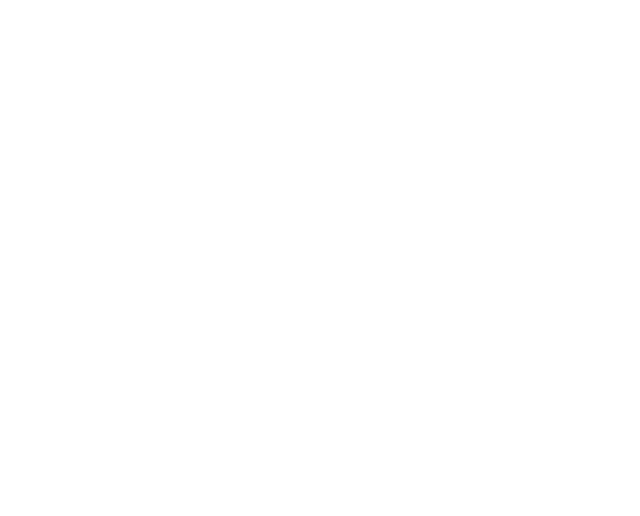
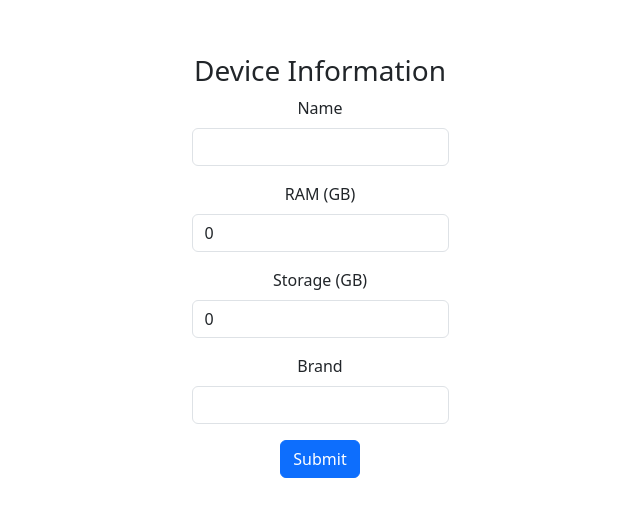
Before and after one commit to vikaschauhan1995/learn-react-basic-radhika, a React (Vite) app: page /stateManagement in a window 1280 px wide. Before the commit this address led to /. Shown: the part 158-674 px from the top of the page, without its empty margins (320-960 px from the left). Built offline with nearby package versions, Linux system fonts and the light colour scheme.

Commit message:
state management useReducer hook

```diff
--- a/src/App.jsx
+++ b/src/App.jsx
@@ -9,6 +9,9 @@
 import Header from "./components/Header";
 import Mobiles from "./pages/Mobiles";
 import Todos from "./pages/Todos";
+import UserRefComponent from "./components/UserRefComponent";
+import UserMemoComponent from "./components/UserMemoComponent";
+import StateManagement from "./components/StateManagement";
 
 function App() {
   // const LOGIN_SUBMIT_BUTTON_VALUE = 'Signup';
@@ -23,6 +26,9 @@
           <Route path="/signup" element={<Signup />} />
           <Route path="/mobiles" element={<Mobiles />} />
           <Route path="/todos" element={<Todos />} />
+          <Route path="/useRef" element={<UserRefComponent />} />
+          {/* <Route path="/useMemo" element={<UserMemoComponent />} /> */}
+          <Route path="/stateManagement" element={<StateManagement />} />
           <Route path="*" element={<Navigate to="/" />} />
         </Routes>
       </BrowserRouter>
--- /dev/null
+++ b/src/components/StateManagement.jsx
@@ -0,0 +1,97 @@
+import { useState, useReducer } from "react";
+import { initState, reducer } from "../reducers/mobileDetailReducer";
+
+const setNewState = (payload) => {
+    return {
+        type: 'SET_NEW_STATE',
+        payload
+    }
+}
+
+const StateManagement = () => {
+    const [state1, dispatch] = useReducer(reducer, initState);
+    const [state, setState] = useState({
+        name: '',
+        ram: 0,
+        storage: 0,
+        brand: ''
+    });
+    const handleSubmit = () => {}
+    const handleChange = (e) => {
+        const value = e?.target?.value;
+        const name = e?.target?.name;
+
+        // setState(prevState => {
+        //     return {
+        //         ...state,
+        //         [name]: value
+        //     }
+        // });
+
+        dispatch(setNewState({name, value}));
+    }
+    console.log("state1=>", state1);
+    return (
+        <div className="container mt-5">
+          <h3>Device Information</h3>
+          <form onSubmit={handleSubmit}>
+            <div className="mb-3">
+              <label htmlFor="name" className="form-label">Name</label>
+              <input
+                type="text"
+                className="form-control"
+                id="name"
+                name="name"
+                value={state1?.name}
+                onChange={handleChange}
+                required
+              />
+            </div>
+
+            <div className="mb-3">
+              <label htmlFor="ram" className="form-label">RAM (GB)</label>
+              <input
+                type="number"
+                className="form-control"
+                id="ram"
+                name="ram"
+                value={state1.ram}
+                onChange={handleChange}
+                required
+              />
+            </div>
+
+            <div className="mb-3">
+              <label htmlFor="storage" className="form-label">Storage (GB)</label>
+              <input
+                type="number"
+                className="form-control"
+                id="storage"
+                name="storage"
+                value={state1.storage}
+                onChange={handleChange}
+                required
+              />
+            </div>
+
+            <div className="mb-3">
+              <label htmlFor="brand" className="form-label">Brand</label>
+              <input
+                type="text"
+                className="form-control"
+                id="brand"
+                name="brand"
+                value={state1.brand}
+                onChange={handleChange}
+                required
+              />
+            </div>
+
+            <button type="submit" className="btn btn-primary">Submit</button>
+          </form>
+        </div>
+      );
+
+}
+
+export default StateManagement;
--- /dev/null
+++ b/src/components/UserMemoComponent.jsx
@@ -0,0 +1,40 @@
+import { useMemo, useState } from "react";
+
+const ExpensiveCalculation = ({ num }) => {
+    // Simulating a huge computation (multiplication up to 100,000 times)
+    const hugeCalculation = useMemo(() => {
+      console.log("Performing huge calculation...");
+      let result = 1;
+      for (let i = 1; i <= 100000000000 ; i++) {
+        result *= num || 1; // Avoid multiplying by 0
+        result %= 1000000007; // Prevent overflow
+        result *= 100;
+      }
+      return result;
+    }, [num]); // Recalculates only when `num` changes
+
+    return <p className="text-lg font-bold">Result: {hugeCalculation}</p>;
+  }
+
+const UserMemoComponent = () => {
+    const [number, setNumber] = useState(2);
+  const [theme, setTheme] = useState("light");
+    return <div className={`p-6 ${theme === "dark" ? "bg-gray-800 text-white" : "bg-white text-black"}`}>
+    <h2 className="text-xl font-bold">useMemo Expensive Calculation</h2>
+    <input
+      type="number"
+      value={number}
+      onChange={(e) => setNumber(parseInt(e.target.value) || 1)}
+      className="border p-2 mt-2 rounded-lg"
+    />
+    <ExpensiveCalculation num={number} />
+    <button
+      onClick={() => setTheme(theme === "light" ? "dark" : "light")}
+      className="bg-gray-500 text-white px-4 py-2 mt-2 rounded-lg"
+    >
+      Toggle Theme
+    </button>
+  </div>
+}
+
+export default UserMemoComponent;
--- /dev/null
+++ b/src/components/UserRefComponent.jsx
@@ -0,0 +1,23 @@
+import { useRef, useState } from "react";
+
+
+const UserRefComponent = () => {
+    let initRefCount = 1;
+    const usernameRef = useRef(initRefCount);
+    const [usernameState, setUsernameState] = useState(1);
+    console.log("usernameRef=>", usernameRef);
+    console.log("usernameState=>", usernameState);
+    const clickRefButton = () => {
+        usernameRef.current = usernameRef.current + 1;
+        console.log("usernameRef.current==>", usernameRef.current);
+    }
+    const clickStateButton = () => {
+        setUsernameState(pre=> pre+1);
+    }
+    return <div>
+        <p>usernameRef: <b>{usernameRef.current}</b> <button onClick={clickRefButton}>Click Ref</button></p>
+        <p>usernameState: {usernameState} <button onClick={clickStateButton}>Click Ref</button></p>
+    </div>
+}
+
+export default UserRefComponent;
--- a/src/pages/Mobiles.jsx
+++ b/src/pages/Mobiles.jsx
@@ -6,7 +6,7 @@
     const [mobileList, setMobileList] = useState([]);
     const [isMobileDataLoading, setIsMobileDataLoading] = useState(false);
     const [getMobileDataError, setGetMobileDataError] = useState(null);
-    console.log("getMobileDataError=>", getMobileDataError);
+    // console.log("getMobileDataError=>", getMobileDataError);
     const getMobileData = async () => {
         try {
             setIsMobileDataLoading(true);
--- a/src/pages/Todos.jsx
+++ b/src/pages/Todos.jsx
@@ -12,10 +12,11 @@
         setTodos(list);
         setIsTodosLoading(false);
     }
-    useEffect(() => {
-        getTodosList();
-    }, []);
+    // useEffect(() => {
+    //     getTodosList();
+    // }, []);
     return <div>
+        <button onClick={() => getTodosList()}>Get Todos</button>
         {isTodosLoading ? "loading..." : todos?.map((todo) => {
             return <p key={todo?.id}>{todo?.title}</p>
         })}
--- /dev/null
+++ b/src/reducers/mobileDetailReducer.js
@@ -0,0 +1,20 @@
+
+
+
+export const initState = {
+    name: '',
+    brand: '',
+    ram: 0,
+    storage: 0
+}
+
+export const reducer = (state, action) => {
+    switch(action?.type) {
+        case 'SET_NAME':
+            return { ...state, name: action?.payload };
+        case 'SET_NEW_STATE':
+            return { ...state, [action?.payload?.name]: action?.payload?.value };
+        default:
+            return state;
+    }
+}
```
